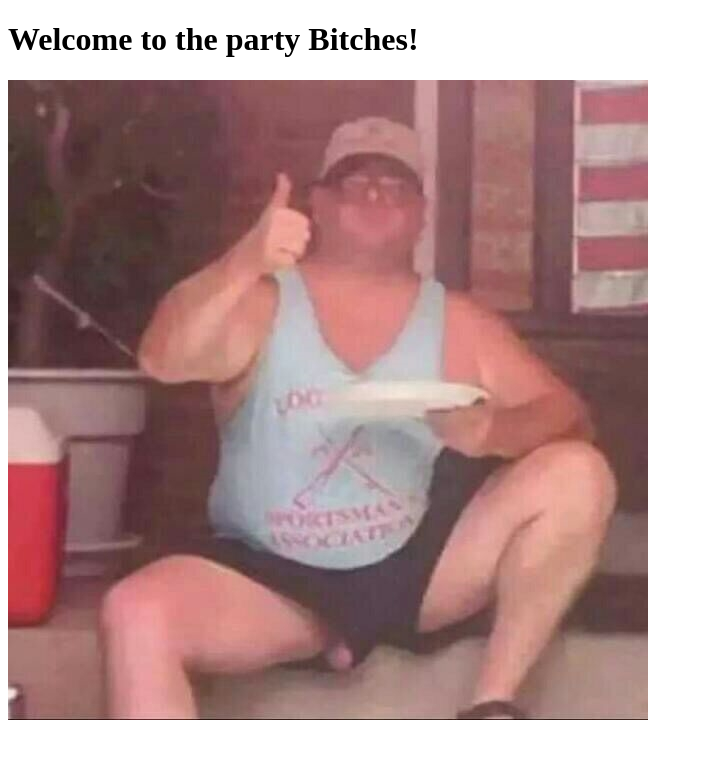
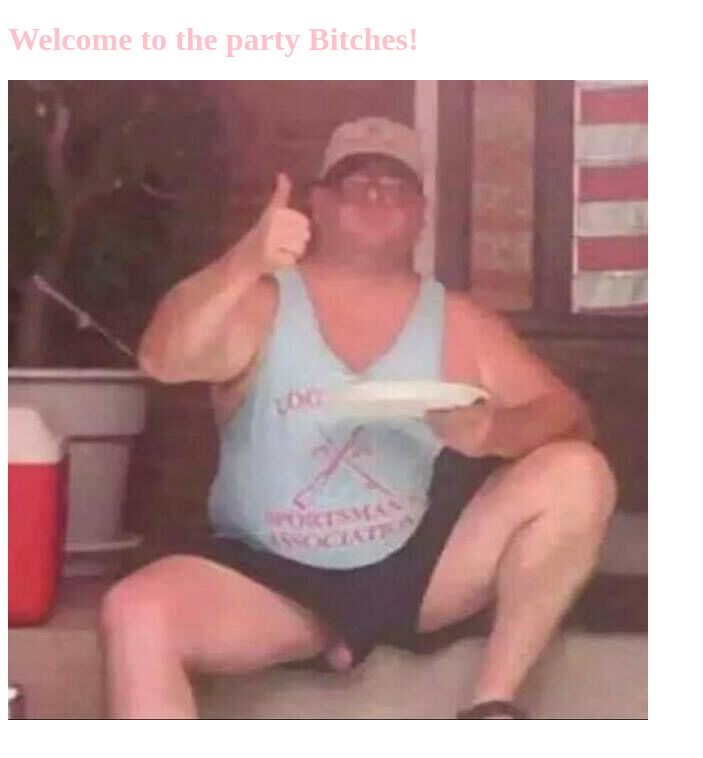
Before and after one commit to LongMAKSISchlong/LongSchlongSite, a plain HTML site: page index.html in a window 1280 px wide. Shown: the whole page, without its empty margins (0-703 px from the left). Drawn offline with Linux system fonts and the light colour scheme.

Commit message:
add color to headline

```diff
--- /dev/null
+++ b/css/main.css
@@ -0,0 +1,3 @@
+h1 {
+    color: pink;
+}
--- a/index.html
+++ b/index.html
@@ -8,7 +8,7 @@
 
 
 
-  <!-- <link rel="stylesheet" href="css/styles.css?v=1.0"> -->
+  <link rel="stylesheet" href="css/main.css">
 
 </head>
 
```
